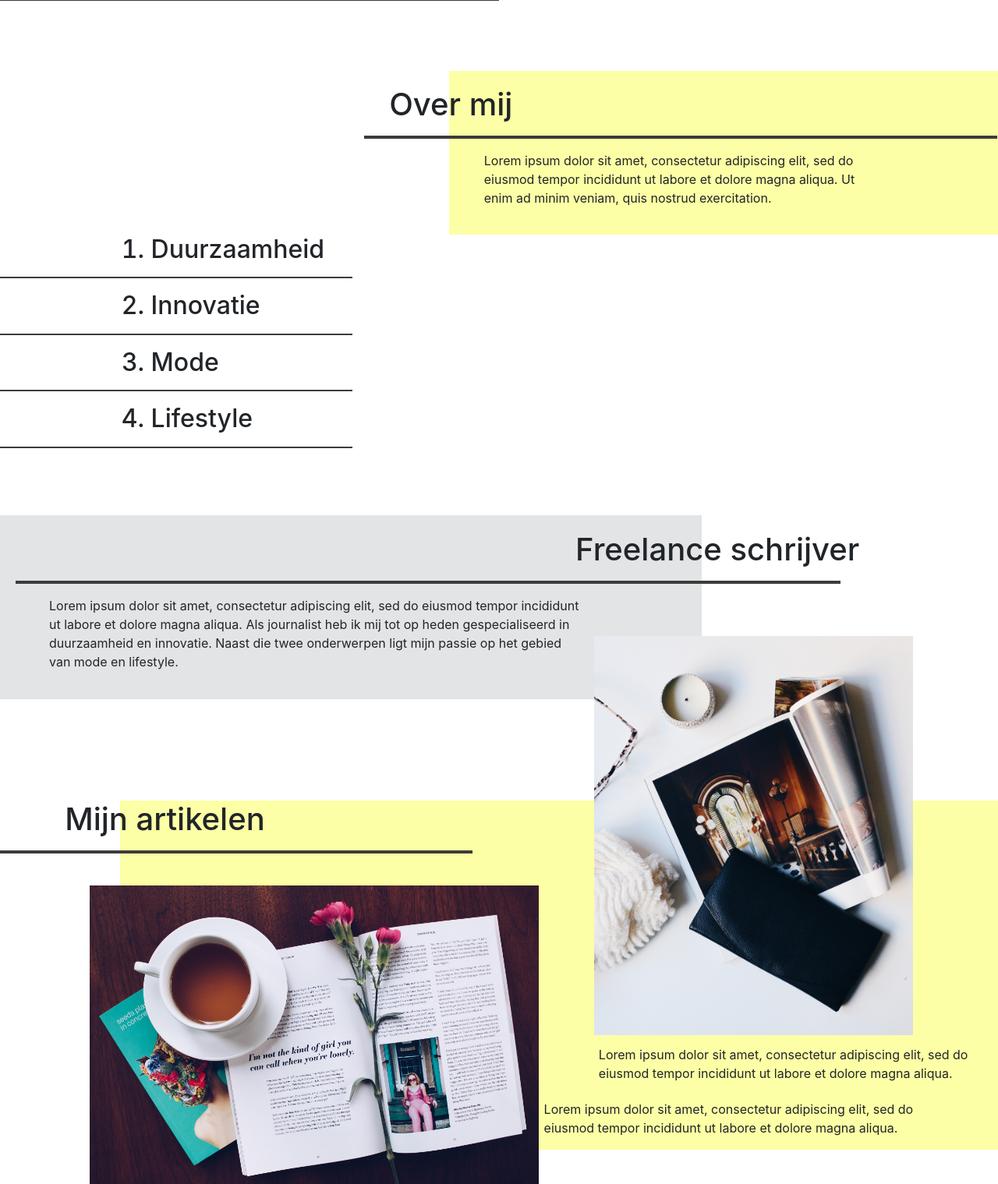
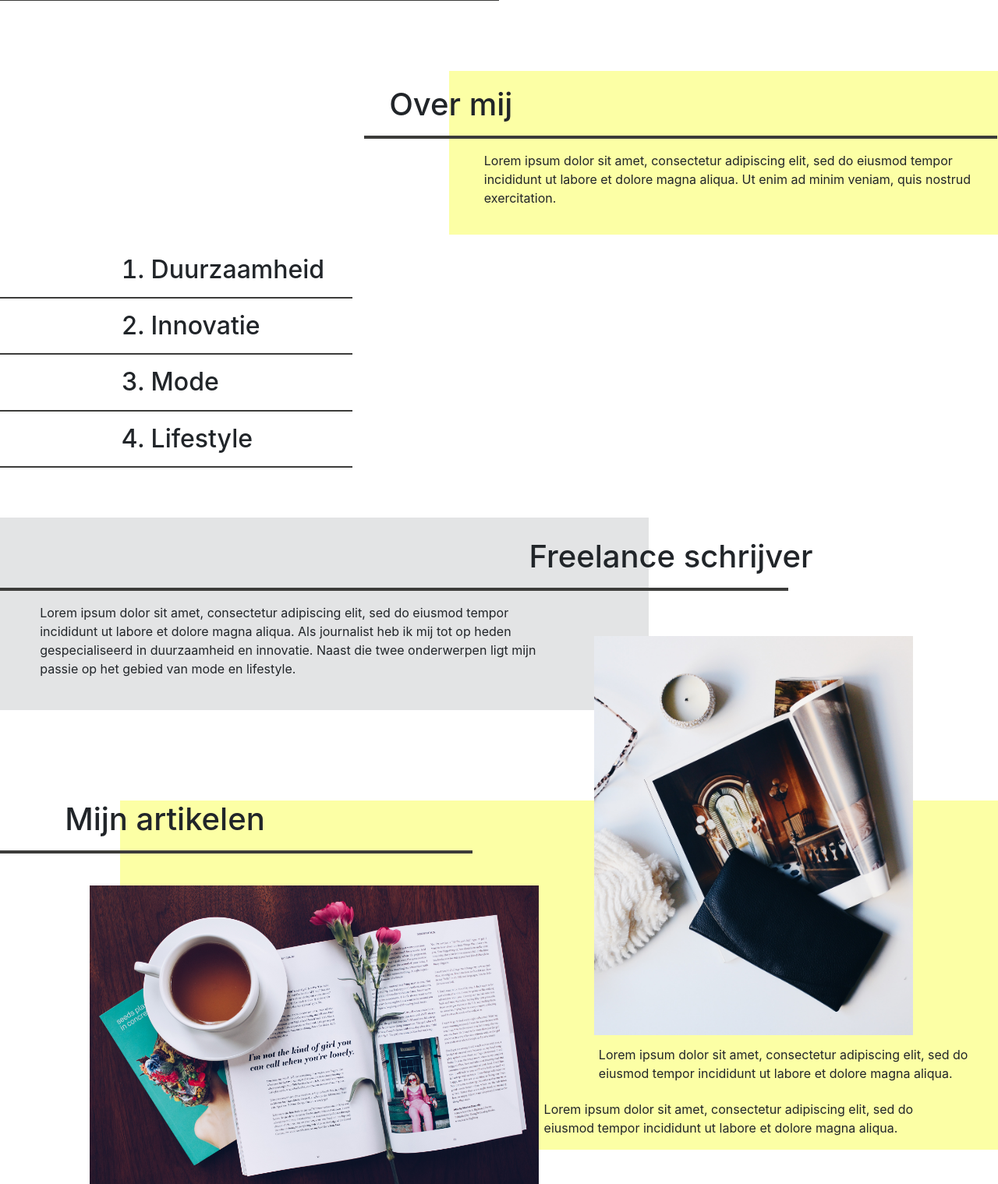
Before and after one commit to didemertens/content_creation, a Django app: page / in a window 1280 px wide. Shown: the part 575-2094 px from the top of the page at 78% size. Run offline with Django 3.2, Linux system fonts and the light colour scheme; some libraries are stand-ins or nearby versions.

Commit message:
added vew to freelance page

```diff
--- a/static/css/about-top.css
+++ b/static/css/about-top.css
@@ -1,6 +1,6 @@
 #title-top-page{
   margin-top: 5vw;
-  margin-bottom: 5vw;
+  margin-bottom: 8vw;
 }
 
 #about-top-page{
@@ -26,6 +26,6 @@
 }
 
 #text-about{
-  width: 40vw;
+  width: 50vw;
   margin-left: 2vw;
 }
--- a/static/css/freelance-body.css
+++ b/static/css/freelance-body.css
@@ -1,26 +1,27 @@
 .freelance-outer{
-  width: 100%;
+  width: 100vw;
 }
 
 #freelance-body{
   background-color: #e3e4e5;
-  margin-bottom: 130px;
-  margin-top: 150px;
-  padding: 20px;
-  width: 900px;
+  margin-bottom: 9vw;
+  margin-top: 10vw;
+  padding: 2vw;
+  width: 65vw;
 }
 
 #title-freelance{
-  margin-left: 83.5%;
+  margin-left: 51vw;
   white-space: nowrap;
 }
 
 #line-freelance{
   border: 2px solid #3C3C3A;
-  margin-right: -23%;
+  margin-right: -16vw;
+  margin-left: -2vw;
 }
 
 #text-freelance{
-  width: 80%;
-  margin-left: 5%;
+  width: 50vw;
+  margin-left: 2vw;
 }
--- a/static/css/list-body.css
+++ b/static/css/list-body.css
@@ -1,7 +1,8 @@
 #list-subjects{
+  margin-top: 2vw;
   margin-left: 12vw;
+  margin-bottom: -5vw;
   font-size: 15px;
-  margin-bottom: -5vw;
 }
 
 .line-subjects{
```
